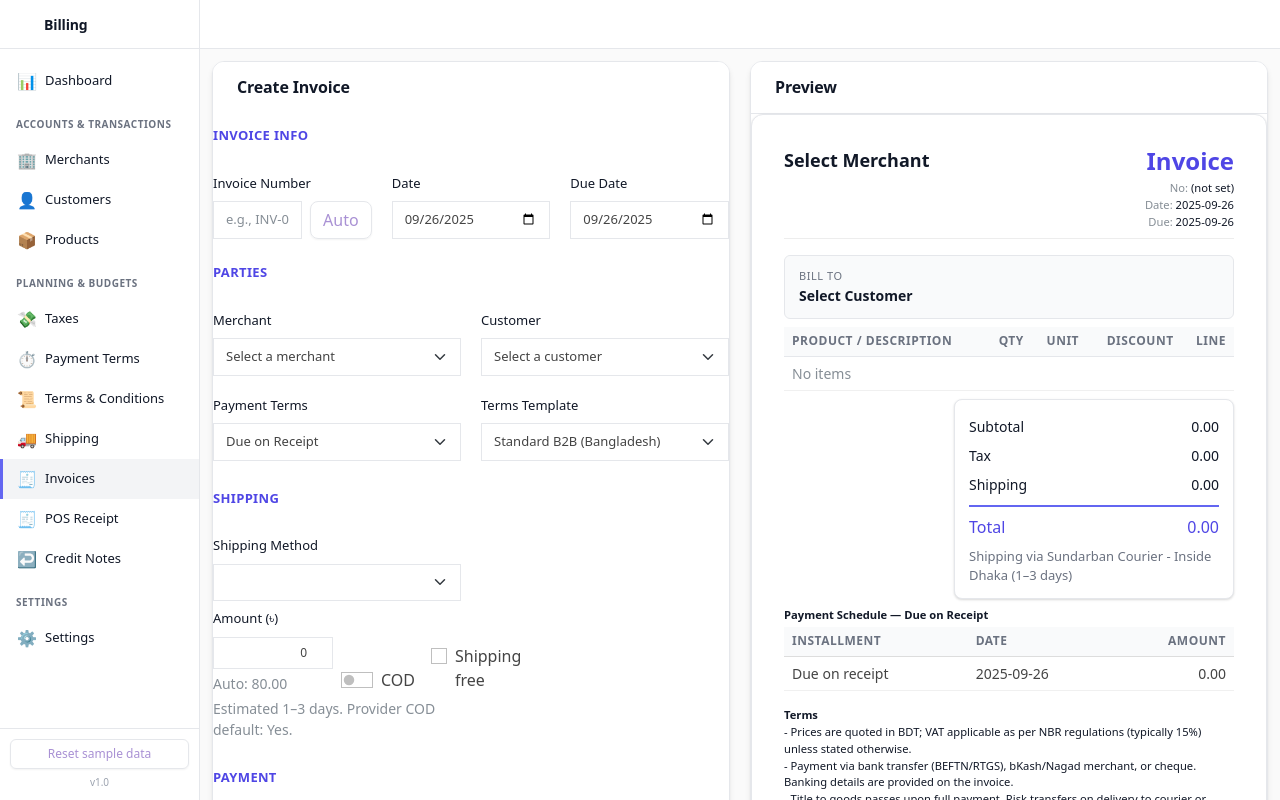
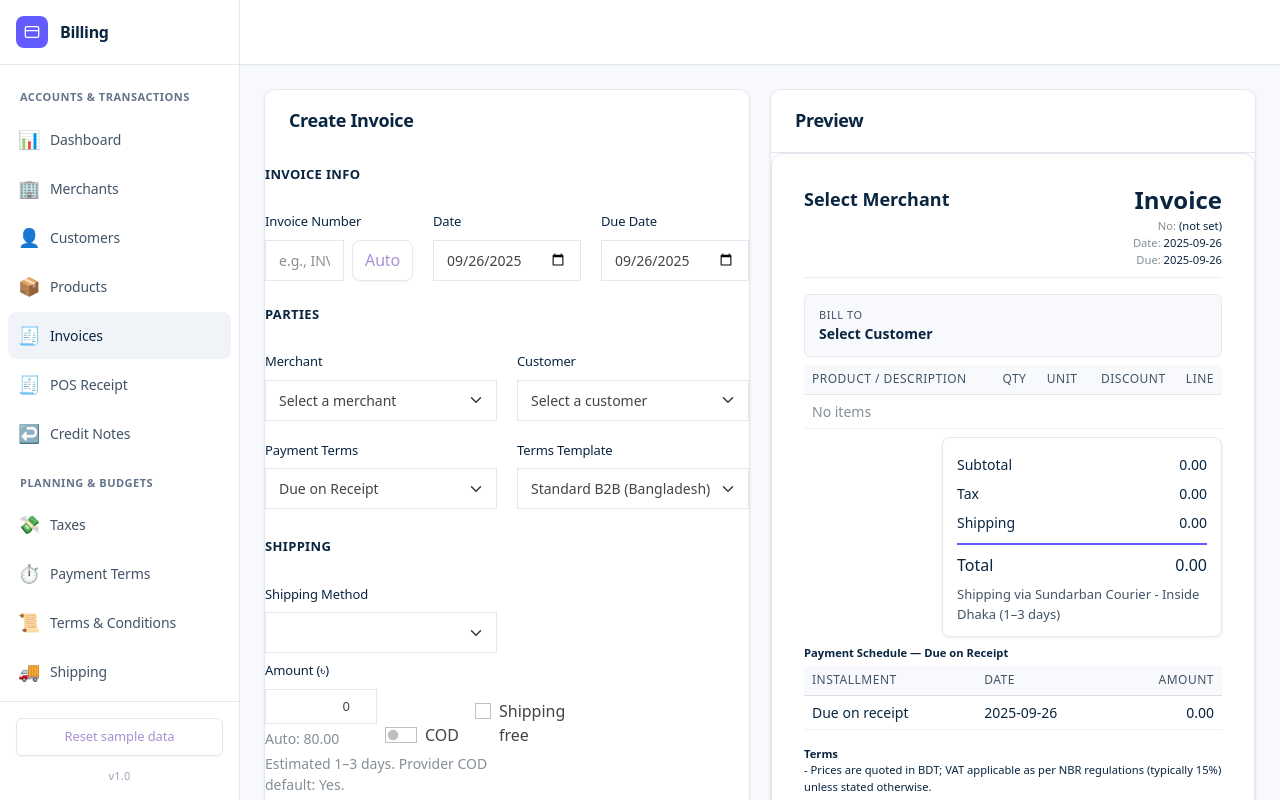
Before and after one commit to shafikshaon/billing, a Vue app: page /invoices/new in a window 1280 px wide. Built offline with nearby package versions, Linux system fonts and the light colour scheme.

Commit message:
Update Design

```diff
--- a/src/assets/main.css
+++ b/src/assets/main.css
@@ -1,4 +1,4 @@
-/* Stripe-Inspired Modern Design System */
+/* Stripe Dashboard Design System */
 @import './base.css';
 
 html, body, #app {
@@ -12,76 +12,90 @@ body {
   -moz-osx-font-smoothing: grayscale;
   background: var(--bg-primary);
   color: var(--text-primary);
+  font-size: 14px;
+  line-height: 1.5;
 }
 
 /* ========================================
-   STRIPE-INSPIRED COLOR PALETTE
+   STRIPE EXACT COLOR PALETTE
    ======================================== */
 
 :root {
-  /* Primary Colors */
-  --primary-purple: #6366f1;
-  --primary-purple-dark: #4f46e5;
-  --primary-purple-light: #818cf8;
-  --primary-blue: #3b82f6;
-  --primary-green: #10b981;
-  --primary-red: #ef4444;
+  /* Primary Brand Colors - Stripe Purple/Blue */
+  --primary-purple: #635bff;
+  --primary-purple-dark: #0a2540;
+  --primary-purple-light: #7a73ff;
+  --primary-blue: #00d4ff;
+  --primary-green: #00d924;
+  --primary-red: #df1b41;
+  --primary-orange: #ff5a1f;
+  --primary-yellow: #ffc233;
 
-  /* Grays */
-  --gray-50: #f9fafb;
-  --gray-100: #f3f4f6;
-  --gray-200: #e5e7eb;
-  --gray-300: #d1d5db;
-  --gray-400: #9ca3af;
-  --gray-500: #6b7280;
-  --gray-600: #4b5563;
-  --gray-700: #374151;
-  --gray-800: #1f2937;
-  --gray-900: #111827;
+  /* Grays - Stripe's exact palette */
+  --gray-50: #f7f9fc;
+  --gray-100: #f0f4f8;
+  --gray-200: #e3e8ef;
+  --gray-300: #cdd5df;
+  --gray-400: #97a6ba;
+  --gray-500: #64748b;
+  --gray-600: #425466;
+  --gray-700: #2c3e50;
+  --gray-800: #1a2332;
+  --gray-900: #0f1419;
 
   /* UI Colors */
-  --bg-primary: #f9fafb;
+  --bg-primary: #f7f9fc;
   --bg-secondary: #ffffff;
   --card-bg: #ffffff;
-  --border-color: #e5e7eb;
-  --text-primary: #111827;
-  --text-secondary: #6b7280;
-  --text-tertiary: #9ca3af;
+  --border-color: #e3e8ef;
+  --border-light: #f0f4f8;
+  --text-primary: #0a2540;
+  --text-secondary: #425466;
+  --text-tertiary: #64748b;
+  --text-muted: #97a6ba;
 
-  /* Sidebar */
+  /* Sidebar - Stripe exact colors */
   --sidebar-bg: #ffffff;
-  --sidebar-border: #e5e7eb;
-  --sidebar-hover: #f3f4f6;
-  --sidebar-active-bg: #f3f4f6;
+  --sidebar-border: #e3e8ef;
+  --sidebar-hover: #f7f9fc;
+  --sidebar-active-bg: #f0f4f8;
+  --sidebar-active-text: #0a2540;
 
-  /* Shadows */
-  --shadow-xs: 0 1px 2px 0 rgba(0, 0, 0, 0.05);
-  --shadow-sm: 0 1px 3px 0 rgba(0, 0, 0, 0.1), 0 1px 2px 0 rgba(0, 0, 0, 0.06);
-  --shadow-md: 0 4px 6px -1px rgba(0, 0, 0, 0.1), 0 2px 4px -1px rgba(0, 0, 0, 0.06);
-  --shadow-lg: 0 10px 15px -3px rgba(0, 0, 0, 0.1), 0 4px 6px -2px rgba(0, 0, 0, 0.05);
-  --shadow-xl: 0 20px 25px -5px rgba(0, 0, 0, 0.1), 0 10px 10px -5px rgba(0, 0, 0, 0.04);
+  /* Shadows - Stripe's subtle shadows */
+  --shadow-xs: 0 1px 2px 0 rgba(15, 20, 25, 0.04);
+  --shadow-sm: 0 1px 3px 0 rgba(15, 20, 25, 0.08);
+  --shadow-md: 0 4px 6px -1px rgba(15, 20, 25, 0.08), 0 2px 4px -2px rgba(15, 20, 25, 0.04);
+  --shadow-lg: 0 10px 15px -3px rgba(15, 20, 25, 0.1), 0 4px 6px -4px rgba(15, 20, 25, 0.05);
+  --shadow-xl: 0 20px 25px -5px rgba(15, 20, 25, 0.1), 0 8px 10px -6px rgba(15, 20, 25, 0.04);
 
   /* Transitions */
   --transition-fast: 150ms cubic-bezier(0.4, 0, 0.2, 1);
   --transition-base: 200ms cubic-bezier(0.4, 0, 0.2, 1);
   --transition-slow: 300ms cubic-bezier(0.4, 0, 0.2, 1);
+
+  /* Border Radius - Stripe's rounded corners */
+  --radius-sm: 6px;
+  --radius-md: 8px;
+  --radius-lg: 12px;
+  --radius-xl: 16px;
 }
 
 /* ========================================
-   MODERN FORM CONTROLS
+   STRIPE FORM CONTROLS
    ======================================== */
 
 .form-control,
 .form-select,
 textarea.form-control {
   border: 1px solid var(--border-color) !important;
-  padding: 8px 12px !important;
-  font-size: 13px !important;
-  border-radius: 6px;
+  padding: 9px 13px !important;
+  font-size: 14px !important;
+  border-radius: var(--radius-md);
   line-height: 1.5;
   transition: all var(--transition-fast);
   background: #ffffff;
   color: var(--text-primary);
+  font-weight: 400;
 }
 
 .form-control:hover,
@@ -94,14 +108,21 @@ textarea.form-control:hover {
 .form-select:focus,
 textarea.form-control:focus {
   border-color: var(--primary-purple) !important;
-  box-shadow: 0 0 0 3px rgba(99, 102, 241, 0.1) !important;
+  box-shadow: 0 0 0 3px rgba(99, 91, 255, 0.1) !important;
   outline: none !important;
+  background: #ffffff;
+}
+
+.form-control::placeholder,
+textarea.form-control::placeholder {
+  color: var(--text-muted);
 }
 
 .form-control-sm {
-  padding: 6px 10px !important;
-  font-size: 12px !important;
+  padding: 7px 11px !important;
+  font-size: 13px !important;
   line-height: 1.4;
+  border-radius: var(--radius-sm);
 }
 
 .form-label {
@@ -110,6 +131,7 @@ textarea.form-control:focus {
   color: var(--text-primary);
   margin-bottom: 6px;
   display: block;
+  letter-spacing: -0.01em;
 }
 
 .form-select {
@@ -118,6 +140,7 @@ textarea.form-control:focus {
   background-repeat: no-repeat;
   background-position: right 12px center;
   padding-right: 36px !important;
+  cursor: pointer;
 }
 
 .form-select-sm {
@@ -172,14 +195,14 @@ textarea.form-control:focus {
 }
 
 /* ========================================
-   MODERN BUTTONS
+   STRIPE BUTTONS
    ======================================== */
 
 .btn {
-  padding: 8px 16px;
+  padding: 9px 16px;
   font-size: 14px;
   font-weight: 500;
-  border-radius: 8px;
+  border-radius: var(--radius-md);
   transition: all var(--transition-fast);
   border: 1px solid transparent;
   display: inline-flex;
@@ -188,83 +211,95 @@ textarea.form-control:focus {
   gap: 8px;
   cursor: pointer;
   line-height: 1.5;
-  box-shadow: var(--shadow-sm);
+  letter-spacing: -0.01em;
+  text-decoration: none;
 }
 
 .btn-primary {
   background: var(--primary-purple);
   color: white;
   border-color: var(--primary-purple);
+  box-shadow: 0 1px 2px 0 rgba(15, 20, 25, 0.15);
 }
 
 .btn-primary:hover {
-  background: var(--primary-purple-dark);
-  border-color: var(--primary-purple-dark);
-  box-shadow: var(--shadow-md);
+  background: var(--primary-purple-light);
+  border-color: var(--primary-purple-light);
+  box-shadow: 0 4px 6px -1px rgba(99, 91, 255, 0.2), 0 2px 4px -2px rgba(99, 91, 255, 0.15);
   transform: translateY(-1px);
 }
 
 .btn-primary:active {
-  background: var(--primary-purple-dark);
+  background: #5046e4;
+  border-color: #5046e4;
   transform: translateY(0);
-  box-shadow: var(--shadow-sm);
+  box-shadow: 0 1px 2px 0 rgba(15, 20, 25, 0.15);
 }
 
 .btn-outline-secondary {
   background: white;
   border: 1px solid var(--border-color) !important;
   color: var(--text-primary);
-  box-shadow: var(--shadow-xs);
+  box-shadow: 0 1px 2px 0 rgba(15, 20, 25, 0.05);
 }
 
 .btn-outline-secondary:hover {
   background: var(--gray-50);
   border-color: var(--gray-300) !important;
   color: var(--text-primary);
-  box-shadow: var(--shadow-sm);
+  box-shadow: 0 1px 3px 0 rgba(15, 20, 25, 0.1);
 }
 
 .btn-outline-secondary:active {
   background: var(--gray-100);
   transform: translateY(0);
+  box-shadow: 0 1px 2px 0 rgba(15, 20, 25, 0.05);
 }
 
 .btn-outline-danger {
   background: white;
   border: 1px solid var(--primary-red) !important;
   color: var(--primary-red);
-  box-shadow: var(--shadow-xs);
+  box-shadow: 0 1px 2px 0 rgba(15, 20, 25, 0.05);
 }
 
 .btn-outline-danger:hover {
   background: var(--primary-red);
   color: white;
   border-color: var(--primary-red) !important;
-  box-shadow: var(--shadow-sm);
+  box-shadow: 0 4px 6px -1px rgba(223, 27, 65, 0.2), 0 2px 4px -2px rgba(223, 27, 65, 0.15);
+  transform: translateY(-1px);
+}
+
+.btn-outline-danger:active {
+  background: #c51839;
+  transform: translateY(0);
 }
 
 .btn-sm {
-  padding: 6px 12px;
+  padding: 7px 12px;
   font-size: 13px;
   line-height: 1.4;
-  border-radius: 6px;
+  border-radius: var(--radius-sm);
 }
 
 .btn-group .btn {
   border-radius: 0;
   box-shadow: none;
+  border-right: 0;
 }
 
 .btn-group .btn:first-child {
-  border-radius: 6px 0 0 6px;
+  border-radius: var(--radius-sm) 0 0 var(--radius-sm);
 }
 
 .btn-group .btn:last-child {
-  border-radius: 0 6px 6px 0;
+  border-radius: 0 var(--radius-sm) var(--radius-sm) 0;
+  border-right: 1px solid var(--border-color);
 }
 
 .btn-group-sm .btn {
-  padding: 5px 10px;
+  padding: 6px 10px;
   font-size: 12px;
   line-height: 1.4;
 }
@@ -272,37 +307,45 @@ textarea.form-control:focus {
 .btn:disabled {
   opacity: 0.5;
   cursor: not-allowed;
+  pointer-events: none;
 }
 
 .btn-success {
   background: var(--primary-green);
   color: white;
   border-color: var(--primary-green);
+  box-shadow: 0 1px 2px 0 rgba(15, 20, 25, 0.15);
 }
 
 .btn-success:hover {
-  background: #059669;
-  border-color: #059669;
-  box-shadow: var(--shadow-md);
+  background: #00c221;
+  border-color: #00c221;
+  box-shadow: 0 4px 6px -1px rgba(0, 217, 36, 0.2), 0 2px 4px -2px rgba(0, 217, 36, 0.15);
   transform: translateY(-1px);
 }
 
+.btn-success:active {
+  background: #00ad1e;
+  transform: translateY(0);
+}
+
 /* ========================================
-   MODERN CARDS
+   STRIPE CARDS
    ======================================== */
 
 .card {
   border: 1px solid var(--border-color);
   margin-bottom: 20px;
   background: var(--card-bg);
-  box-shadow: var(--shadow-md);
+  box-shadow: var(--shadow-sm);
   transition: all var(--transition-base);
-  border-radius: 12px;
+  border-radius: var(--radius-lg);
   overflow: hidden;
 }
 
 .card:hover {
-  box-shadow: var(--shadow-lg);
+  box-shadow: var(--shadow-md);
+  border-color: var(--gray-300);
 }
 
 .card-header {
@@ -312,6 +355,7 @@ textarea.form-control:focus {
   border-bottom: 1px solid var(--border-color);
   font-size: 16px;
   font-weight: 600;
+  letter-spacing: -0.02em;
 }
 
 .card-body {
@@ -319,7 +363,7 @@ textarea.form-control:focus {
 }
 
 /* ========================================
-   MODERN TABLES
+   STRIPE TABLES
    ======================================== */
 
 .table {
@@ -327,12 +371,13 @@ textarea.form-control:focus {
   color: var(--text-primary);
   border-collapse: separate;
   border-spacing: 0;
+  width: 100%;
 }
 
 .table thead th {
   background: var(--gray-50);
-  border-bottom: 2px solid var(--border-color);
-  font-weight: 600;
+  border-bottom: 1px solid var(--border-color);
+  font-weight: 500;
   font-size: 12px;
   color: var(--text-secondary);
   text-transform: uppercase;
@@ -340,40 +385,45 @@ textarea.form-control:focus {
   padding: 12px 16px;
   white-space: nowrap;
   line-height: 1.4;
+  text-align: left;
 }
 
 .table tbody td {
-  padding: 14px 16px;
-  border-bottom: 1px solid var(--border-color);
+  padding: 16px 16px;
+  border-bottom: 1px solid var(--border-light);
   vertical-align: middle;
   background: #ffffff;
   font-size: 14px;
   line-height: 1.5;
+  color: var(--text-primary);
 }
 
 .table tbody tr:last-child td {
   border-bottom: none;
 }
 
-.table tbody tr:hover td {
-  background: var(--gray-50);
+.table tbody tr {
   transition: background var(--transition-fast);
 }
 
+.table tbody tr:hover td {
+  background: var(--gray-50);
+}
+
 .table-sm > :not(caption) > * > * {
-  padding: 10px 14px;
+  padding: 12px 16px;
   font-size: 13px;
   line-height: 1.4;
 }
 
 .table .fw-medium {
-  font-weight: 600;
+  font-weight: 500;
   color: var(--text-primary);
 }
 
 .table-wrapper {
   overflow-x: auto;
-  border-radius: 8px 8px 0 0;
+  border-radius: var(--radius-md) var(--radius-md) 0 0;
 }
 
 .table-footer {
@@ -383,14 +433,21 @@ textarea.form-control:focus {
   padding: 12px 16px;
   border-top: 1px solid var(--border-color);
   background: var(--gray-50);
+  font-size: 13px;
 }
 
 .table-footer .small {
   font-size: 13px;
+  color: var(--text-secondary);
 }
 
 .table-light {
   background: #ffffff !important;
+}
+
+.table thead th.text-end,
+.table tbody td.text-end {
+  text-align: right;
 }
 
 /* ========================================
@@ -613,15 +670,17 @@ textarea.form-control:focus {
 }
 
 /* ========================================
-   MODERN BADGES AND LABELS
+   STRIPE BADGES AND LABELS
    ======================================== */
 
 .badge {
-  padding: 4px 10px;
+  padding: 4px 8px;
   font-size: 12px;
   font-weight: 500;
-  border-radius: 6px;
+  border-radius: var(--radius-sm);
   display: inline-block;
+  line-height: 1.3;
+  letter-spacing: -0.01em;
 }
 
 .text-bg-light {
--- a/src/components/SectionCard.vue
+++ b/src/components/SectionCard.vue
@@ -21,32 +21,33 @@ defineProps({
 .stripe-card {
   background: #ffffff;
   border: 1px solid var(--border-color);
-  border-radius: 12px;
-  margin-bottom: 20px;
-  box-shadow: var(--shadow-md);
+  border-radius: var(--radius-lg);
+  margin-bottom: 24px;
+  box-shadow: var(--shadow-sm);
   transition: all var(--transition-base);
   overflow: hidden;
 }
 
 .stripe-card:hover {
-  box-shadow: var(--shadow-lg);
+  box-shadow: var(--shadow-md);
+  border-color: var(--gray-300);
 }
 
 .stripe-card-header {
   display: flex;
   align-items: center;
   justify-content: space-between;
-  padding: 16px 24px;
+  padding: 20px 24px;
   background: #ffffff;
   border-bottom: 1px solid var(--border-color);
 }
 
 .stripe-card-title {
   margin: 0;
-  font-size: 16px;
+  font-size: 18px;
   font-weight: 600;
   color: var(--text-primary);
-  letter-spacing: -0.01em;
+  letter-spacing: -0.02em;
 }
 
 .stripe-card-actions {
--- a/src/layouts/MainLayout.vue
+++ b/src/layouts/MainLayout.vue
@@ -6,11 +6,12 @@ import { resetStore } from '../store'
 
 const route = useRoute()
 
+const sectionOrder = ['main', 'transactions', 'planning', 'settings']
+
 const sectionTitles = {
-  main: '',
-  accounts: 'ACCOUNTS & TRANSACTIONS',
+  main: 'ACCOUNTS & TRANSACTIONS',
+  transactions: '',
   planning: 'PLANNING & BUDGETS',
-  transactions: '',
   settings: 'SETTINGS'
 }
 
@@ -30,7 +31,15 @@ const groupedRoutes = computed(() => {
     groups[r.section].push(r)
   })
 
-  return groups
+  // Return groups in the correct order
+  const orderedGroups = {}
+  sectionOrder.forEach(section => {
+    if (groups[section]) {
+      orderedGroups[section] = groups[section]
+    }
+  })
+
+  return orderedGroups
 })
 
 function onResetClick() {
@@ -104,7 +113,7 @@ function onResetClick() {
   display: flex;
   height: 100vh;
   overflow: hidden;
-  background: #fafafa;
+  background: var(--bg-primary);
 }
 
 /* ========================================
@@ -112,7 +121,7 @@ function onResetClick() {
    ======================================== */
 
 .stripe-sidebar {
-  width: 200px;
+  width: 240px;
   background: var(--sidebar-bg);
   border-right: 1px solid var(--sidebar-border);
   display: flex;
@@ -123,53 +132,54 @@ function onResetClick() {
 }
 
 .sidebar-header {
-  padding: 12px;
+  padding: 16px;
   border-bottom: 1px solid var(--sidebar-border);
 }
 
 .brand {
   display: flex;
   align-items: center;
-  gap: 8px;
+  gap: 12px;
 }
 
 .brand-icon {
   display: flex;
   align-items: center;
   justify-content: center;
-  width: 24px;
-  height: 24px;
-  background: var(--stripe-purple);
-  border-radius: 4px;
+  width: 32px;
+  height: 32px;
+  background: var(--primary-purple);
+  border-radius: var(--radius-md);
   color: white;
+  flex-shrink: 0;
 }
 
 .brand-icon svg {
-  width: 14px;
-  height: 14px;
+  width: 16px;
+  height: 16px;
 }
 
 .brand-text {
-  font-size: 14px;
+  font-size: 16px;
   font-weight: 600;
   color: var(--text-primary);
-  letter-spacing: -0.01em;
+  letter-spacing: -0.02em;
 }
 
 .sidebar-nav {
   flex: 1;
-  padding: 12px 0;
+  padding: 8px;
   display: flex;
   flex-direction: column;
-  gap: 0;
+  gap: 2px;
   overflow-y: auto;
 }
 
 .nav-section-title {
-  padding: 16px 16px 8px 16px;
-  font-size: 10px;
+  padding: 16px 12px 8px 12px;
+  font-size: 11px;
   font-weight: 600;
-  color: var(--text-secondary);
+  color: var(--text-tertiary);
   letter-spacing: 0.5px;
   text-transform: uppercase;
 }
@@ -177,16 +187,16 @@ function onResetClick() {
 .nav-item {
   display: flex;
   align-items: center;
-  gap: 10px;
-  padding: 8px 16px;
-  border-radius: 0;
-  color: var(--text-primary);
+  gap: 12px;
+  padding: 10px 12px;
+  border-radius: var(--radius-md);
+  color: var(--text-secondary);
   text-decoration: none;
-  font-size: 13px;
-  font-weight: 400;
+  font-size: 14px;
+  font-weight: 500;
   transition: all var(--transition-fast);
   position: relative;
-  border-left: 3px solid transparent;
+  letter-spacing: -0.01em;
 }
 
 .nav-item:hover {
@@ -196,19 +206,19 @@ function onResetClick() {
 
 .nav-item.active {
   background: var(--sidebar-active-bg);
-  color: var(--text-primary);
-  font-weight: 500;
-  border-left-color: var(--primary-purple);
+  color: var(--sidebar-active-text);
+  font-weight: 600;
 }
 
 .nav-icon {
-  font-size: 16px;
-  width: 16px;
+  font-size: 18px;
+  width: 18px;
   text-align: center;
   display: flex;
   align-items: center;
   justify-content: center;
   color: inherit;
+  flex-shrink: 0;
 }
 
 .nav-label {
@@ -216,21 +226,25 @@ function onResetClick() {
 }
 
 .sidebar-footer {
-  padding: 10px;
+  padding: 16px;
   border-top: 1px solid var(--sidebar-border);
+  display: flex;
+  flex-direction: column;
+  gap: 12px;
 }
 
 .sidebar-footer .btn {
-  font-size: 12px;
-  padding: 5px 10px;
+  font-size: 13px;
+  padding: 8px 12px;
+  width: 100%;
 }
 
 .version {
   text-align: center;
-  font-size: 10px;
-  color: var(--text-tertiary);
-  margin-top: 6px;
+  font-size: 11px;
+  color: var(--text-muted);
   font-weight: 500;
+  letter-spacing: 0.02em;
 }
 
 /* ========================================
@@ -243,7 +257,7 @@ function onResetClick() {
   flex-direction: column;
   min-height: 0;
   overflow: hidden;
-  background: #fafafa;
+  background: var(--bg-primary);
 }
 
 .main-header {
@@ -252,33 +266,34 @@ function onResetClick() {
   position: sticky;
   top: 0;
   z-index: 10;
+  box-shadow: var(--shadow-xs);
 }
 
 .header-content {
   display: flex;
   justify-content: space-between;
   align-items: center;
-  padding: 10px 16px;
-  min-height: 48px;
+  padding: 16px 24px;
+  min-height: 64px;
 }
 
 .header-title {
-  font-size: 16px;
+  font-size: 20px;
   font-weight: 600;
   color: var(--text-primary);
-  letter-spacing: -0.01em;
+  letter-spacing: -0.02em;
 }
 
 .header-actions {
   display: flex;
-  gap: 6px;
+  gap: 8px;
   align-items: center;
 }
 
 .main-body {
   flex: 1;
   overflow-y: auto;
-  padding: 12px;
+  padding: 24px;
 }
 
 /* ========================================
@@ -302,15 +317,15 @@ function onResetClick() {
 
 @media (max-width: 992px) {
   .stripe-sidebar {
-    width: 200px;
+    width: 220px;
   }
 
   .header-content {
-    padding: 0.75rem 1rem;
+    padding: 16px 20px;
   }
 
   .main-body {
-    padding: 1rem;
+    padding: 20px;
   }
 
   :deep(main form) {
@@ -320,16 +335,29 @@ function onResetClick() {
 
 @media (max-width: 768px) {
   .stripe-sidebar {
-    width: 180px;
+    width: 200px;
   }
 
   .brand-text {
-    font-size: 0.9375rem;
+    font-size: 14px;
   }
 
   .nav-item {
-    padding: 0.375rem 0.625rem;
-    font-size: 0.8125rem;
+    padding: 8px 10px;
+    font-size: 13px;
+  }
+
+  .header-content {
+    padding: 12px 16px;
+    min-height: 56px;
+  }
+
+  .header-title {
+    font-size: 18px;
+  }
+
+  .main-body {
+    padding: 16px;
   }
 }
 </style>
--- a/src/router/index.js
+++ b/src/router/index.js
@@ -46,21 +46,21 @@ const router = createRouter({
     { path: '/dashboard', name: 'Dashboard', component: Dashboard, meta: { icon: '📊', section: 'main' } },
 
     // Merchants
-    { path: '/merchants', name: 'Merchants', component: MerchantsList, meta: { icon: '🏢', section: 'accounts' } },
+    { path: '/merchants', name: 'Merchants', component: MerchantsList, meta: { icon: '🏢', section: 'main' } },
     { path: '/merchants/new', name: 'New Merchant', component: MerchantForm, meta: { icon: '🏢', hidden: true } },
     { path: '/merchants/:id', name: 'Merchant', component: MerchantView, meta: { icon: '🏢', hidden: true } },
     { path: '/merchants/:id/edit', name: 'Edit Merchant', component: MerchantForm, meta: { icon: '🏢', hidden: true } },
     { path: '/merchants/bulk-import', name: 'Bulk Import Merchants', component: BulkImportMerchants, meta: { icon: '📥', hidden: true } },
 
     // Customers
-    { path: '/customers', name: 'Customers', component: CustomersList, meta: { icon: '👤', section: 'accounts' } },
+    { path: '/customers', name: 'Customers', component: CustomersList, meta: { icon: '👤', section: 'main' } },
     { path: '/customers/new', name: 'New Customer', component: CustomerForm, meta: { icon: '👤', hidden: true } },
     { path: '/customers/:id', name: 'Customer', component: CustomerView, meta: { icon: '👤', hidden: true } },
     { path: '/customers/:id/edit', name: 'Edit Customer', component: CustomerForm, meta: { icon: '👤', hidden: true } },
     { path: '/customers/bulk-import', name: 'Bulk Import Customers', component: BulkImportCustomers, meta: { icon: '📥', hidden: true } },
 
     // Products
-    { path: '/products', name: 'Products', component: ProductsList, meta: { icon: '📦', section: 'accounts' } },
+    { path: '/products', name: 'Products', component: ProductsList, meta: { icon: '📦', section: 'main' } },
     { path: '/products/new', name: 'New Product', component: ProductForm, meta: { icon: '📦', hidden: true } },
     { path: '/products/:id', name: 'Product', component: ProductView, meta: { icon: '📦', hidden: true } },
     { path: '/products/:id/edit', name: 'Edit Product', component: ProductForm, meta: { icon: '📦', hidden: true } },
```
Also changed, not shown: src/views/Dashboard.vue (+29 -10 lines).
